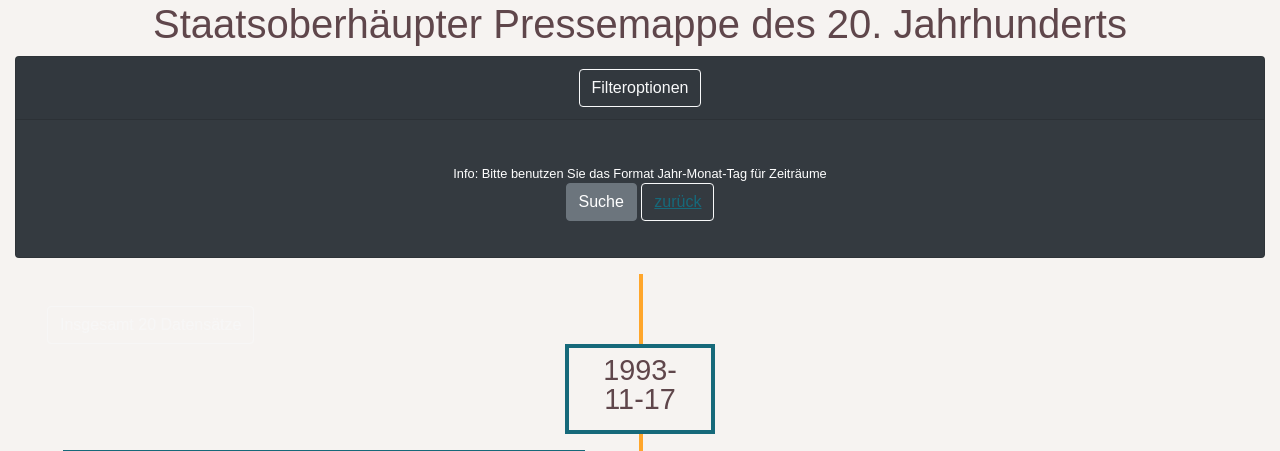
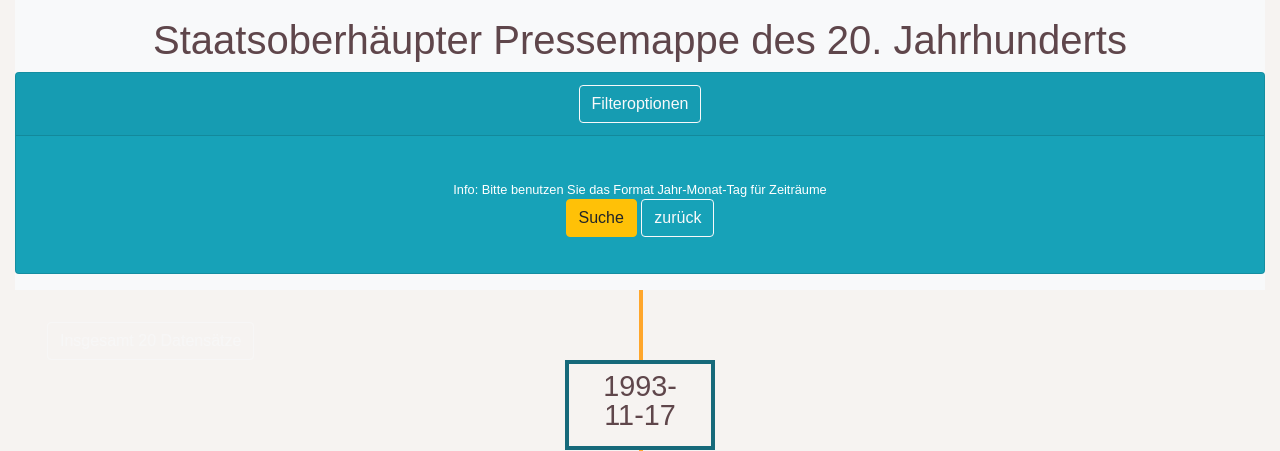
Before and after one commit to julstan/projectPressemappe20, a Django app: template Pressemappe/timeline/templates/timeline/timeline.html in a window 1280 px wide. Shown: the top 451 px of the page. Run offline with Django 3.2, Linux system fonts and the light colour scheme; data comes from the database, SQL or seed files in the repository; the template is opened without the code that fills it: values that come from a table or form of the project are taken from there, most other values are stand-ins (such as "Sample title", 1, 10 or a date in 2020); some libraries are stand-ins or nearby versions.

Commit message:
sticky header, ihr müsst bootstrap klassen benutzen, ihr macht euch damit das coden leichter

```diff
--- a/Pressemappe/timeline/templates/timeline/timeline.html
+++ b/Pressemappe/timeline/templates/timeline/timeline.html
@@ -1,15 +1,13 @@
-<!-- {% extends 'timeline/base.html' %} -->
+{% extends 'timeline/base.html' %}
 {% block content %}
 {% load static %}
 
-<div class="header">
+<div class="sticky-top pt-3 bg-light">
     <h1>Staatsoberhäupter Pressemappe des 20. Jahrhunderts</h1>
-</div>
-
 <div class="row">
     <div class="col-12">
         <!--<div class="content">-->
-            <div class="card text-white text-center bg-dark mb-3">
+            <div class="card text-white text-center bg-info mb-3">
                 <div class="card-header">
                     <button class="btn btn-outline-light" type="button" data-toggle="collapse" data-target="#collapseFilter" aria-expanded="true" aria-controls="collapseFilter">
                         Filteroptionen
@@ -25,9 +23,9 @@
                         <small>Info: Bitte benutzen Sie das Format Jahr-Monat-Tag für Zeiträume
                             </small>
                         <br>
-                        <button class="btn btn-secondary" type="submit" data-toggle="tooltip" data-placement="bottom"
+                        <button class="btn btn-warning" type="submit" data-toggle="tooltip" data-placement="bottom"
                                 title="Suchfilter können kombiniert werden">Suche</button>
-                                <a class="btn btn-outline-light" href="/timeline/show">zurück</a>
+                                <button class="btn btn-outline-light" href="/timeline/show">zurück</button>
 
                     </form>
 
@@ -36,6 +34,7 @@
             </div>
 <!--</div>-->
     </div>
+</div>
 </div>
 <!--<button class="btn btn-success"><a href="">Deutschland</a></button>-->
 
```
Also changed, not shown: Pressemappe/timeline/templates/timeline/timeline_neu.html (+5 -6 lines).
